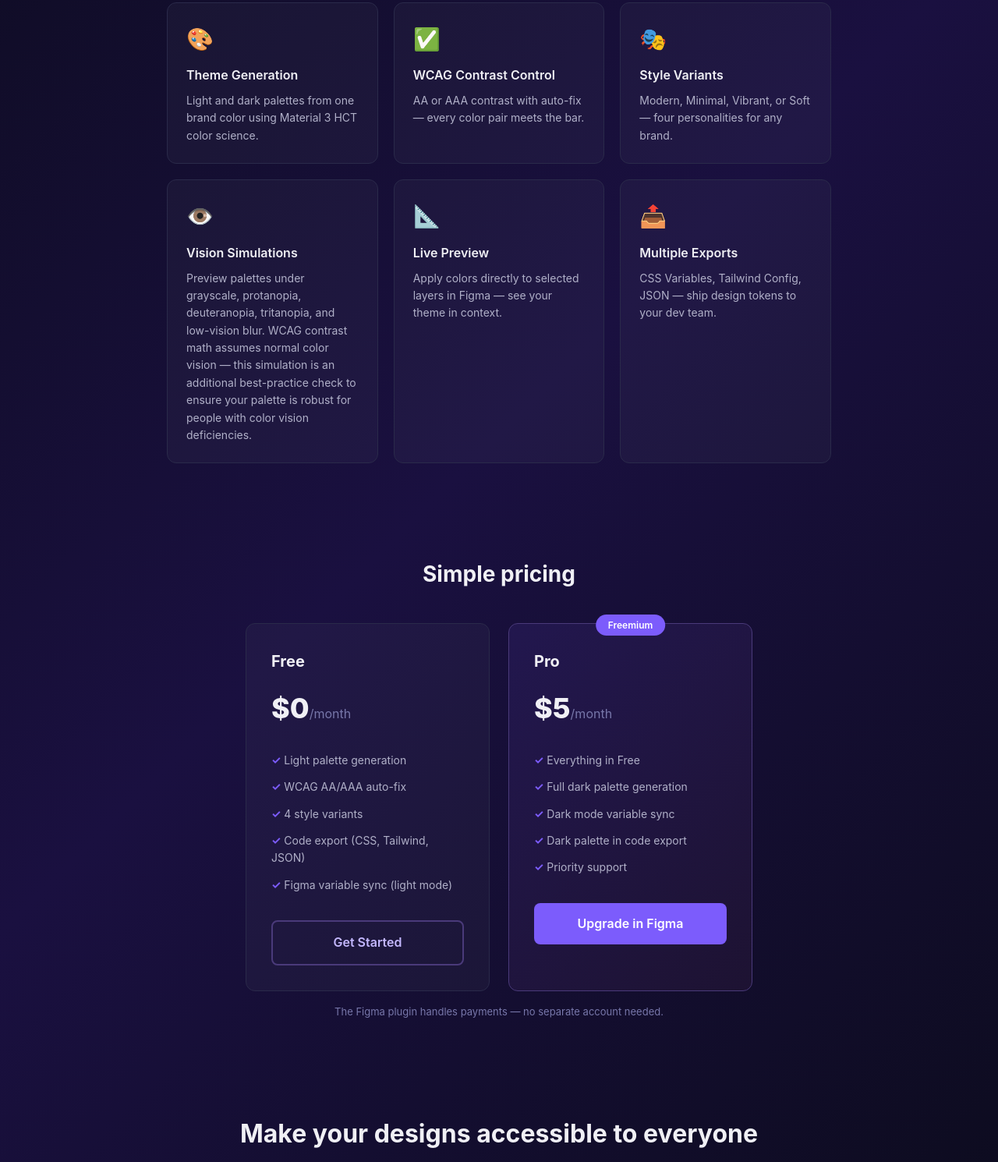
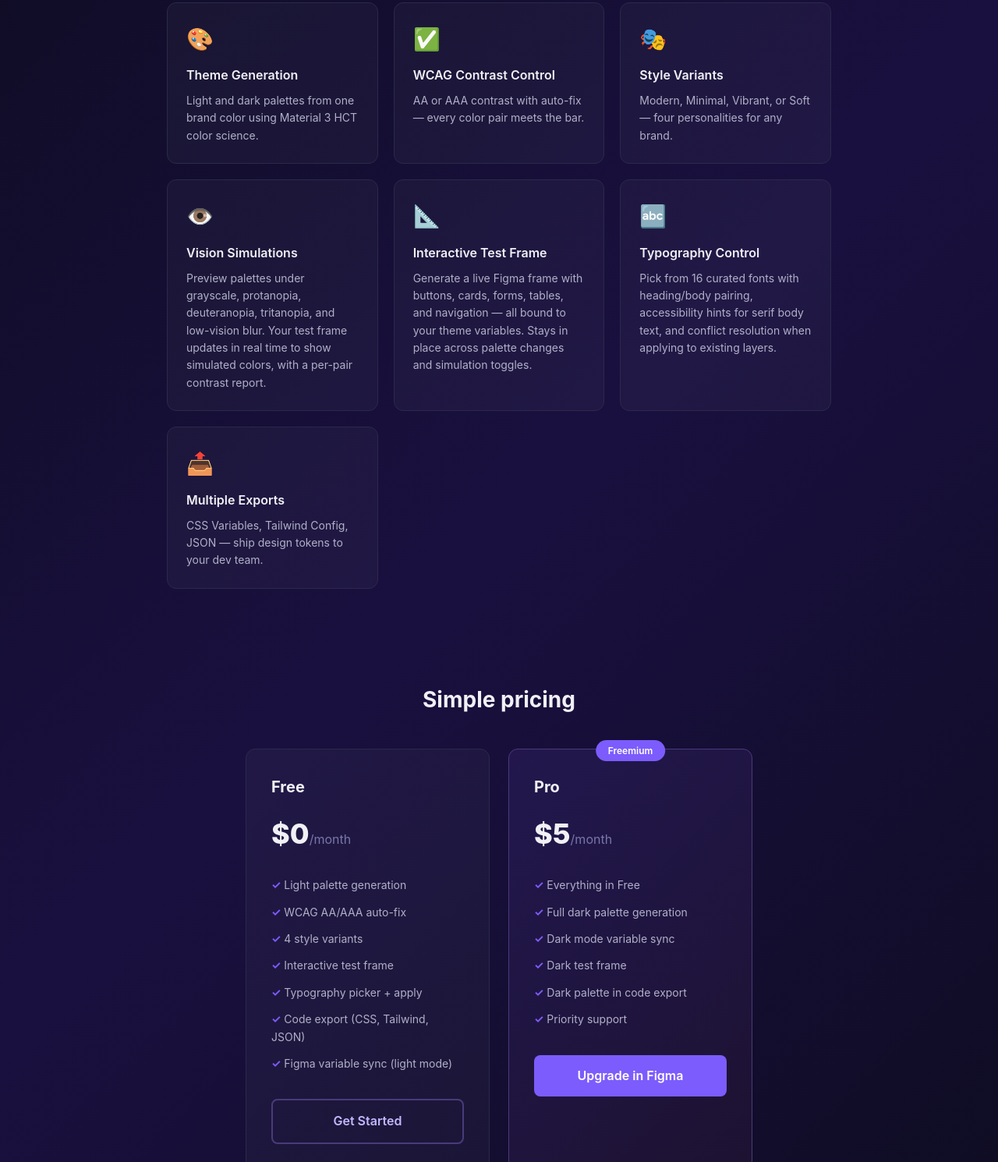
Before and after one commit to softlisan/designally-landing, a plain HTML site: page design/index.html in a window 1280 px wide. Shown: the part 675-2165 px from the top of the page at 78% size. Drawn offline with Linux system fonts and the light colour scheme.

Commit message:
docs: update landing page with test frame, typography, and simulation features

```diff
--- a/design/index.html
+++ b/design/index.html
@@ -216,12 +216,17 @@
             <div class="feature-card" role="listitem">
               <div class="icon" aria-hidden="true">👁️</div>
               <h3>Vision Simulations</h3>
-              <p>Preview palettes under grayscale, protanopia, deuteranopia, tritanopia, and low-vision blur. WCAG contrast math assumes normal color vision — this simulation is an additional best-practice check to ensure your palette is robust for people with color vision deficiencies.</p>
+              <p>Preview palettes under grayscale, protanopia, deuteranopia, tritanopia, and low-vision blur. Your test frame updates in real time to show simulated colors, with a per-pair contrast report.</p>
             </div>
             <div class="feature-card" role="listitem">
               <div class="icon" aria-hidden="true">📐</div>
-              <h3>Live Preview</h3>
-              <p>Apply colors directly to selected layers in Figma — see your theme in context.</p>
+              <h3>Interactive Test Frame</h3>
+              <p>Generate a live Figma frame with buttons, cards, forms, tables, and navigation — all bound to your theme variables. Stays in place across palette changes and simulation toggles.</p>
+            </div>
+            <div class="feature-card" role="listitem">
+              <div class="icon" aria-hidden="true">🔤</div>
+              <h3>Typography Control</h3>
+              <p>Pick from 16 curated fonts with heading/body pairing, accessibility hints for serif body text, and conflict resolution when applying to existing layers.</p>
             </div>
             <div class="feature-card" role="listitem">
               <div class="icon" aria-hidden="true">📤</div>
@@ -241,6 +246,8 @@
                 <li><span class="check-icon" aria-hidden="true">✓</span> Light palette generation</li>
                 <li><span class="check-icon" aria-hidden="true">✓</span> WCAG AA/AAA auto-fix</li>
                 <li><span class="check-icon" aria-hidden="true">✓</span> 4 style variants</li>
+                <li><span class="check-icon" aria-hidden="true">✓</span> Interactive test frame</li>
+                <li><span class="check-icon" aria-hidden="true">✓</span> Typography picker + apply</li>
                 <li><span class="check-icon" aria-hidden="true">✓</span> Code export (CSS, Tailwind, JSON)</li>
                 <li><span class="check-icon" aria-hidden="true">✓</span> Figma variable sync (light mode)</li>
               </ul>
@@ -254,6 +261,7 @@
                 <li><span class="check-icon" aria-hidden="true">✓</span> Everything in Free</li>
                 <li><span class="check-icon" aria-hidden="true">✓</span> Full dark palette generation</li>
                 <li><span class="check-icon" aria-hidden="true">✓</span> Dark mode variable sync</li>
+                <li><span class="check-icon" aria-hidden="true">✓</span> Dark test frame</li>
                 <li><span class="check-icon" aria-hidden="true">✓</span> Dark palette in code export</li>
                 <li><span class="check-icon" aria-hidden="true">✓</span> Priority support</li>
               </ul>
```
